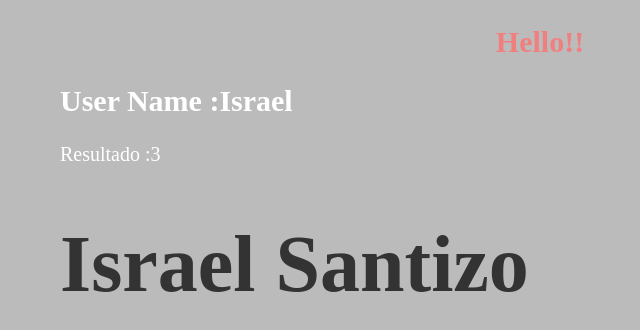
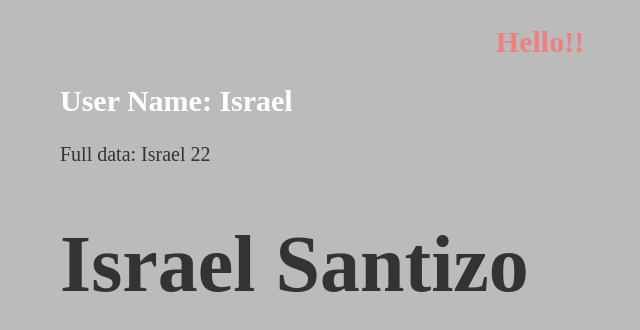
Before and after one commit to IsraelSantizo98/OneMonth_Oprah-1, a plain HTML site: page index.html in a window 1280 px wide. Shown: the whole page, without its empty margins (100-740 px from the left). Drawn offline with Linux system fonts and the light colour scheme.

Commit message:
Se inserto clase 6, Concatenation

```diff
--- a/index.html
+++ b/index.html
@@ -19,16 +19,15 @@
     <script>
         //Single comment, just one line, only in JS
         var username = "Israel";
-        var a = 1;
-        var b = 2;
-        var result = a + b;
+        var age = "22";
+        var fulldata = username + "  " + age;
         /*This is an event*/
         //alert("Soy molesto");
         //This printing into the screen, in this we can put style from CSS and HTML
         document.write("<h2 style='text-align: center; color: lightcoral'>Hello!!</h2>");
         //This is to show a variable into de DOM
-        document.write("<h2>User Name :"+ username + "</h2>");
-        document.write("<p> Resultado :"+ result + "</p>");
+        document.write("<h2>User Name: "+ username + "</h2>");
+        document.write("<p style='color: #333333'> Full data: "+ fulldata + "</p>");
     </script>
 </head>
 <body>
```
